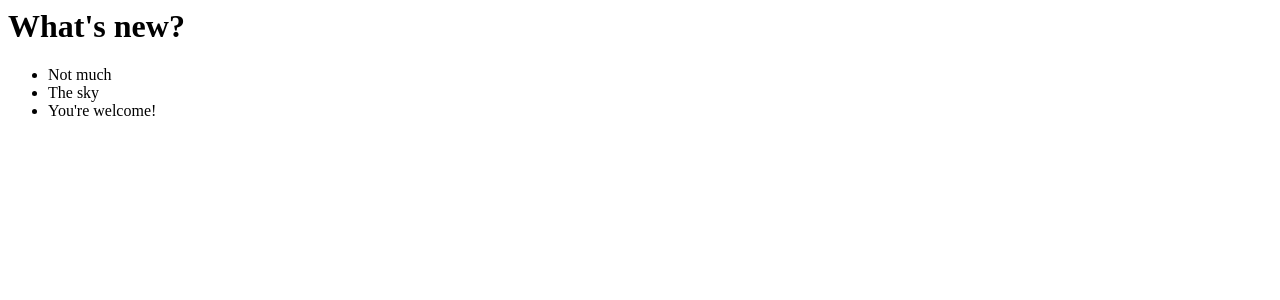
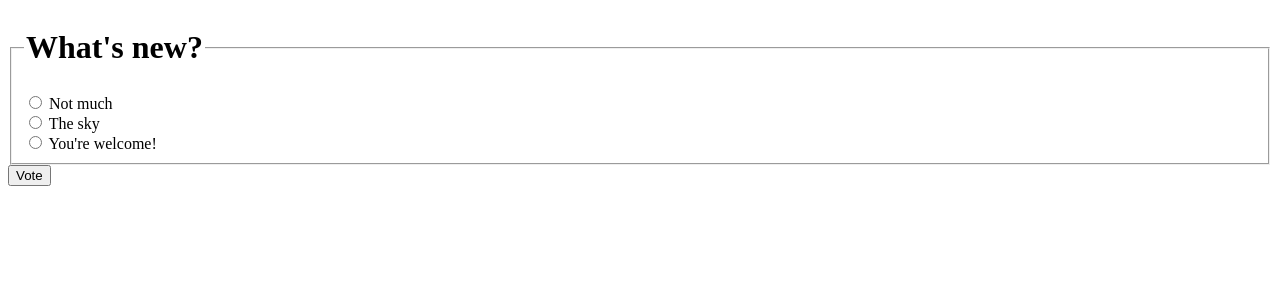
Before and after one commit to Cantonlord/mysite, a Django app: page /polls/1/ in a window 1280 px wide. Shown: the top 300 px of the page. Run offline with Django 4.2, Linux system fonts and the light colour scheme; data comes from the database, SQL or seed files in the repository.

Commit message:
change detail.html

```diff
--- a/polls/templates/polls/detail.html
+++ b/polls/templates/polls/detail.html
@@ -1,6 +1,14 @@
-<h1>{{ question.question_text }}</h1>
-<ul>
+<form action="{% url 'polls:vote' question.id %}" method="post">
+    {% csrf_token %}
+    <fieldset>
+        <legend><h1>{{ question.question_text }}</h1></legend>
+    {% if error_message %}
+        <p><strong>{{ error_message }}</strong></p>
+    {% endif %}
     {% for choice in question.choice_set.all %}
-        <li>{{ choice.choice_text }}</li>
+        <input type="radio" name="choice" id="choice{{ forloop.counter }}" value="{{ choice.id }}">
+        <label for="choice{{ forloop.counter }}">{{ choice.choice_text}}</label><br>
     {% endfor %}
-</ul>
+    </fieldset>
+    <input type="submit" value="Vote">
+</form>
```
